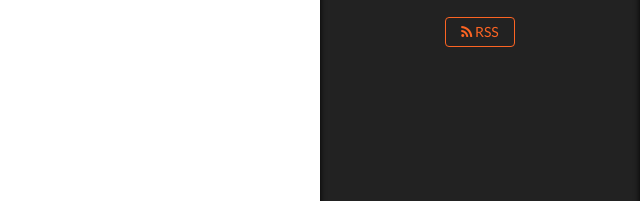
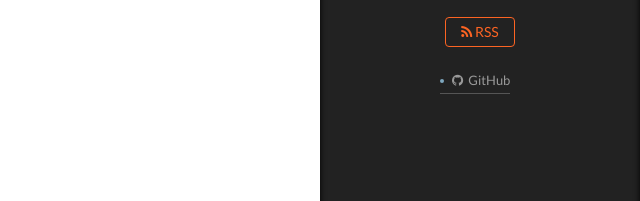
Before and after one commit to xiebaiyuan/xiebaiyuan.github.com, a plain HTML site: page index.html in a window 1280 px wide. Both pictures are taken after a click on the element 1217 px from the left and 742 px from the top of the page. Shown: the part 263-464 px from the top of the page, 640-1280 px from the left. Drawn offline with Linux system fonts and the light colour scheme.

Commit message:
new commit

```diff
--- a/index.html
+++ b/index.html
@@ -403,6 +403,17 @@
 
         <div class="links-of-author motion-element">
 
+
+              <span class="links-of-author-item">
+                <a href="https://github.com/xiebaiyuan" target="_blank" title="GitHub">
+
+                    <i class="fa fa-fw fa-github"></i>
+
+                  GitHub
+                </a>
+              </span>
+
+
         </div>
 
 
```
Also changed, not shown: 2016/07/16/你好-这个美丽的世界/index.html (+11 -0 lines), archives/2016/07/index.html (+11 -0 lines), archives/2016/index.html (+11 -0 lines), archives/index.html (+11 -0 lines), categories/index.html (+11 -0 lines), tags/index.html (+11 -0 lines), tags/随笔/index.html (+11 -0 lines).
